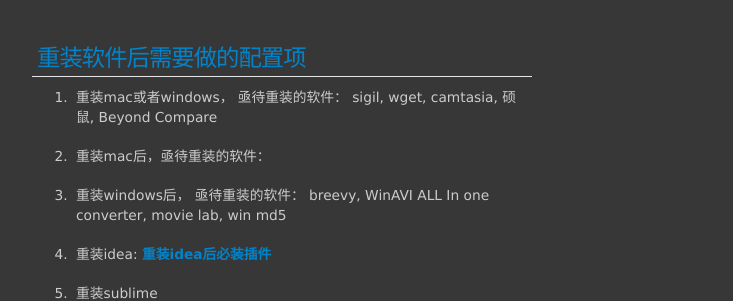
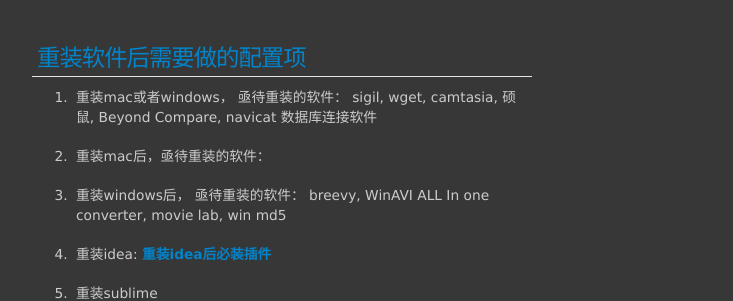
Before and after one commit to materliu/materliu.github.io, a Jekyll site: the page built from all/web/ideas/_posts/2014-09-02-reinstall.md, in a window 1280 px wide. Shown: the part 297-598 px from the top of the page, without its empty margins (273-1006 px from the left). Built offline with Jekyll 4.4.1, drawn with Linux system fonts in a browser that asks for light colours; Markdown is read by kramdown in place of the engine named in the settings.

Commit message:
navicat !

```diff
--- a/all/web/ideas/_posts/2014-09-02-reinstall.md
+++ b/all/web/ideas/_posts/2014-09-02-reinstall.md
@@ -4,7 +4,7 @@
 ---
 
 ## 重装软件后需要做的配置项
-1. 重装mac或者windows， 亟待重装的软件： sigil, wget, camtasia, 硕鼠, Beyond Compare
+1. 重装mac或者windows， 亟待重装的软件： sigil, wget, camtasia, 硕鼠, Beyond Compare, navicat 数据库连接软件
 
 2. 重装mac后，亟待重装的软件：
 
```
